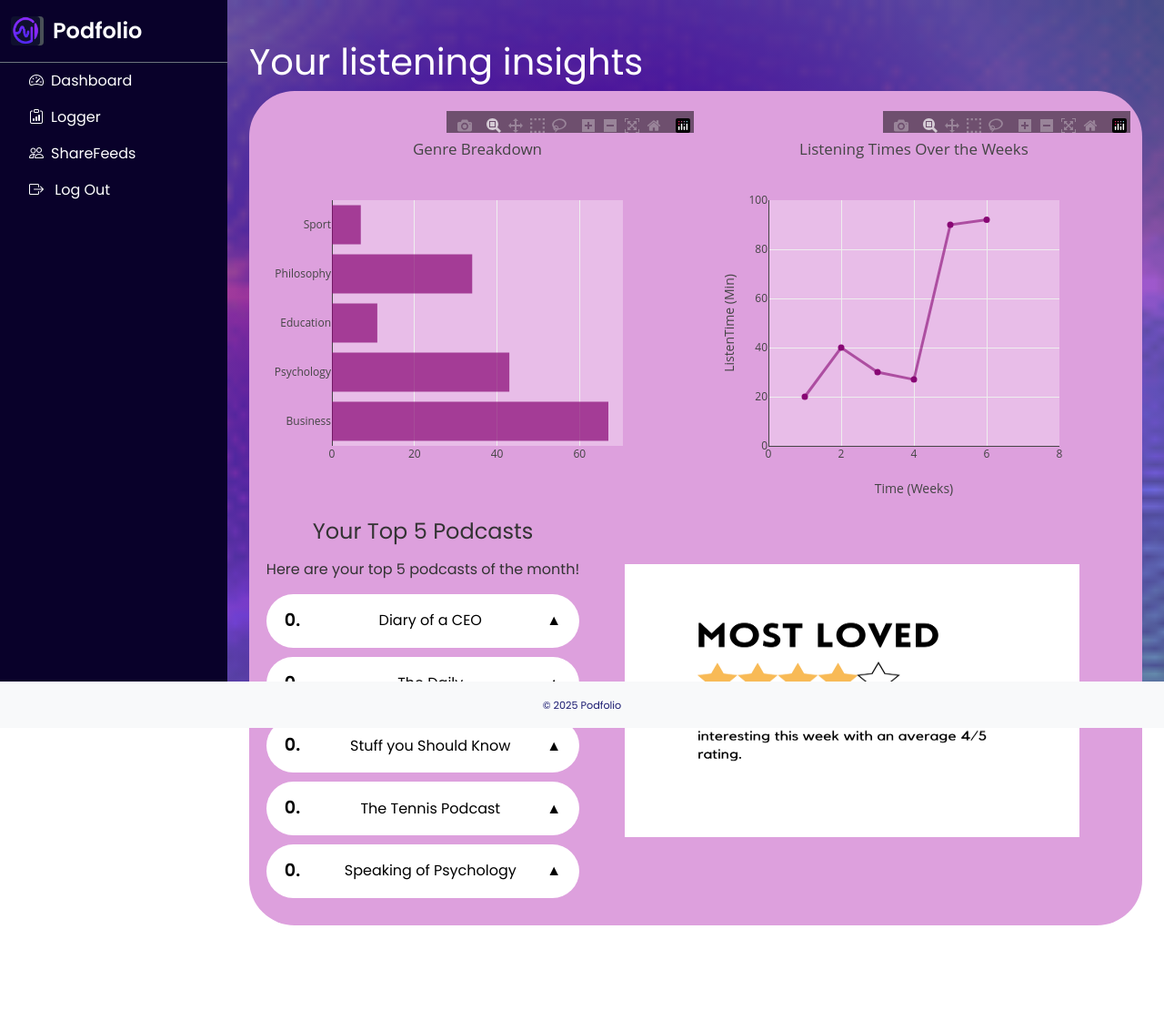
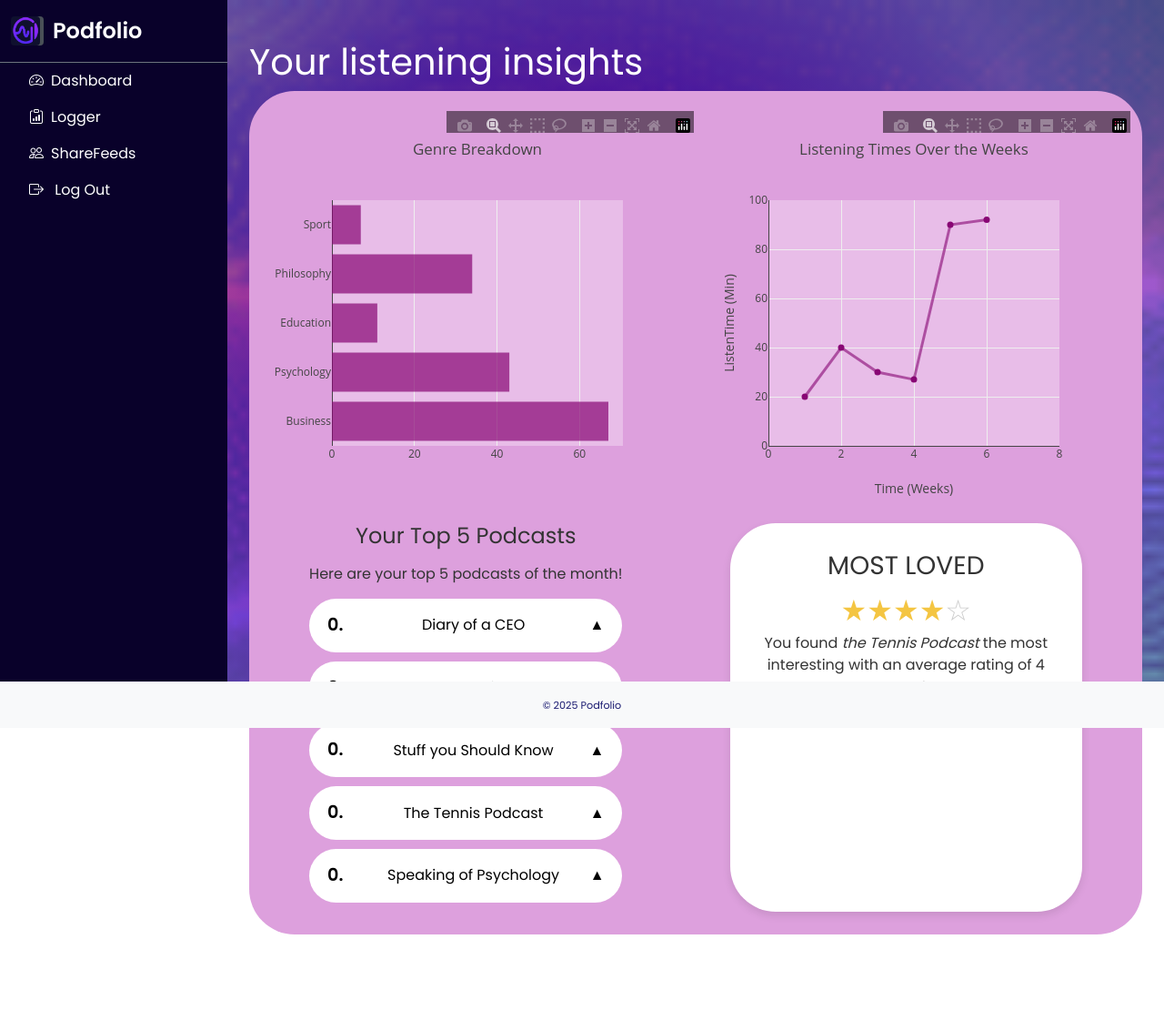
Before and after one commit to EmilyHan22/CITS3403-Project, a Flask app: page /visualise in a window 1280 px wide. Shown: the whole page at 91% size. Before the commit the page ends 1017 px from the top, so only its background shows below. Run offline with Flask 3, Linux system fonts and the light colour scheme; a user stored in the database is signed in; some libraries are stand-ins or nearby versions.

Commit message:
Added the most loved info graphic with static data and styling

```diff
--- a/app/static/css/main.css
+++ b/app/static/css/main.css
@@ -385,3 +385,39 @@ footer {
   margin: 0;
   padding: 0;
 }
+
+#top-5-podcasts{
+  margin: 5px auto;
+}
+
+#most-loved {
+  background-color: #FFF;
+  border-radius: 50px;
+  padding: 30px;
+  /* margin: 40px auto; */
+  text-align: center;
+  box-shadow: 0 4px 10px rgba(0,0,0,0.1);
+  max-width: 40%;
+  margin: 5px auto;
+  max-height: 50%;
+}
+
+.star {
+  display: inline-block;
+}
+
+.star.filled {
+  color: #F4C542;
+}
+
+.star{
+  color: #ccc; /* empty star color */
+}
+
+.most-loved-title {
+  color: #333;
+}
+
+.most-loved-text {
+  color: #333;
+}
--- a/app/templates/visualise.html
+++ b/app/templates/visualise.html
@@ -52,8 +52,18 @@
 
 			</ul>
 		</div>
-		<img src="{{ url_for('static', filename='assets/Most-interesting.png') }}"
-			style="width: 500px; height: 300px; margin:50px;" alt="A line graph of minutes watched at weekly intervals.">
+		<div id="most-loved">
+			<h3 class="most-loved-title">MOST LOVED</h3>
+			<div class="star-rating"><span class="star">&#9734;</span> <!-- empty star -->
+				<span class="star filled">&#9733;</span>
+				<span class="star filled">&#9733;</span>
+				<span class="star filled">&#9733;</span>
+				<span class="star filled">&#9733;</span>
+				<!-- <span class="star">&#9734;</span> empty star -->
+			  </div>
+			<p class="most-loved-text">You found <em>the Tennis Podcast</em> the most interesting with an average rating of 4 stars!</p>
+
+		</div>
 	</div>
 </div>
 
```
